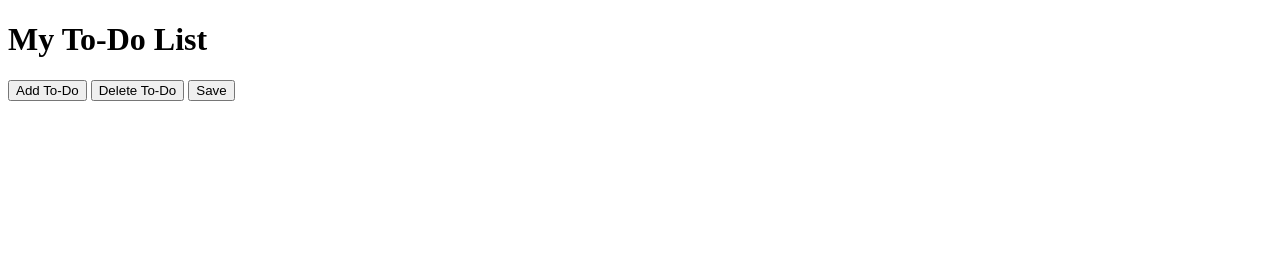
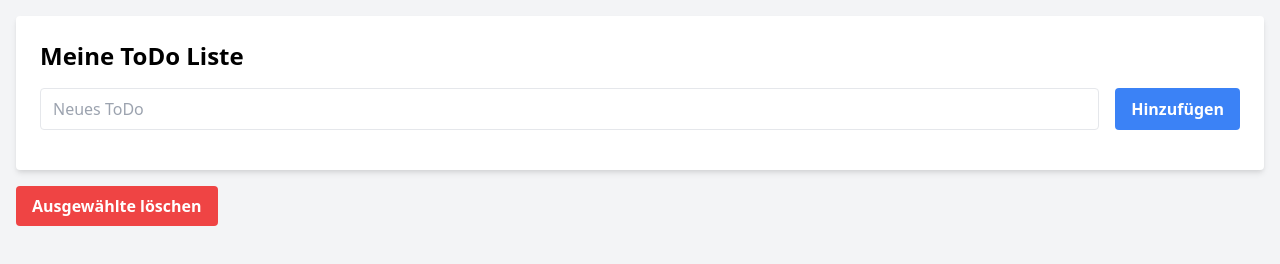
Before and after one commit to ordukaya-uemit/TodoList, a plain HTML site: page index.html in a window 1280 px wide. Drawn offline with nearby package versions, Linux system fonts and the light colour scheme.

Commit message:
updated index.html

```diff
--- a/index.html
+++ b/index.html
@@ -1,17 +1,23 @@
 <!DOCTYPE html>
-<html lang="en" xmlns="http://www.w3.org/1999/html">
+<html lang="en">
 <head>
     <meta charset="UTF-8">
-    <title>To-Do List</title>
-    <link href="" rel=""> <!-- hier folgt die css Einbindung -->
+    <meta name="viewport" content="width=device-width, initial-scale=1.0">
+    <title>ToDo Liste</title>
+    <link href="styles.css" rel="stylesheet">
 </head>
-<body>
-    <h1>My To-Do List</h1>
-    <button>Add To-Do</button>
-    <button>Delete To-Do</button>
-    <button>Save</button>
-
-    <script src=""></script> <!-- hier folgt die js Einbindung -->
-
+<body class="bg-gray-100">
+<div class="container mx-auto p-4">
+    <div class="bg-white p-6 rounded shadow-md">
+        <h1 class="text-2xl font-bold mb-4">Meine ToDo Liste</h1>
+        <div class="flex mb-4">
+            <input id="newTodo" type="text" class="border rounded w-full py-2 px-3 mr-4" placeholder="Neues ToDo">
+            <button id="addTodo" class="bg-blue-500 text-white font-bold py-2 px-4 rounded">Hinzufügen</button>
+        </div>
+        <ul id="todoList" class="list-none p-0"></ul>
+    </div>
+    <button id="deleteSelected" class="mt-4 bg-red-500 text-white font-bold py-2 px-4 rounded">Ausgewählte löschen</button>
+</div>
+<script src="script.js"></script>
 </body>
 </html>
```
